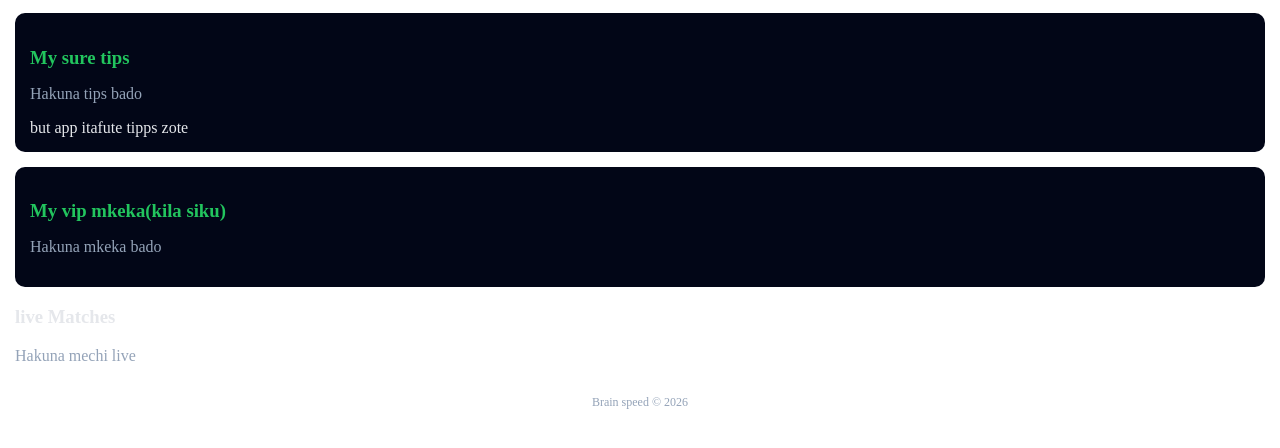
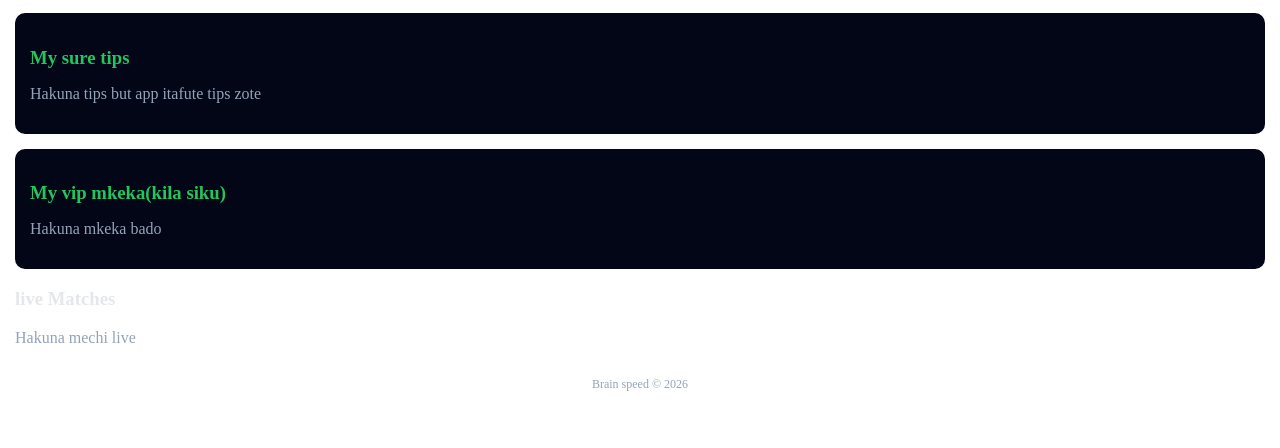
Before and after one commit to ousseinndengu27-crypto/Brain-speed-, a plain HTML site: page index.html in a window 1280 px wide. Shown: the part 134-582 px from the top of the page. Drawn offline with Linux system fonts and the light colour scheme.

Commit message:
Fix typo in tips message in index.html

```diff
--- a/index.html
+++ b/index.html
@@ -48,7 +48,7 @@
   <p>Betting Assistant -Nidhau kwanza</p>
   <div class="card">
     <h3>My sure tips</h3>
-    <p>Hakuna tips bado</p>but app itafute tipps zote
+    <p>Hakuna tips but app itafute tips zote</p>
   </div>
   <div class="card">
     <h3>My vip mkeka(kila siku)</h3>
```
